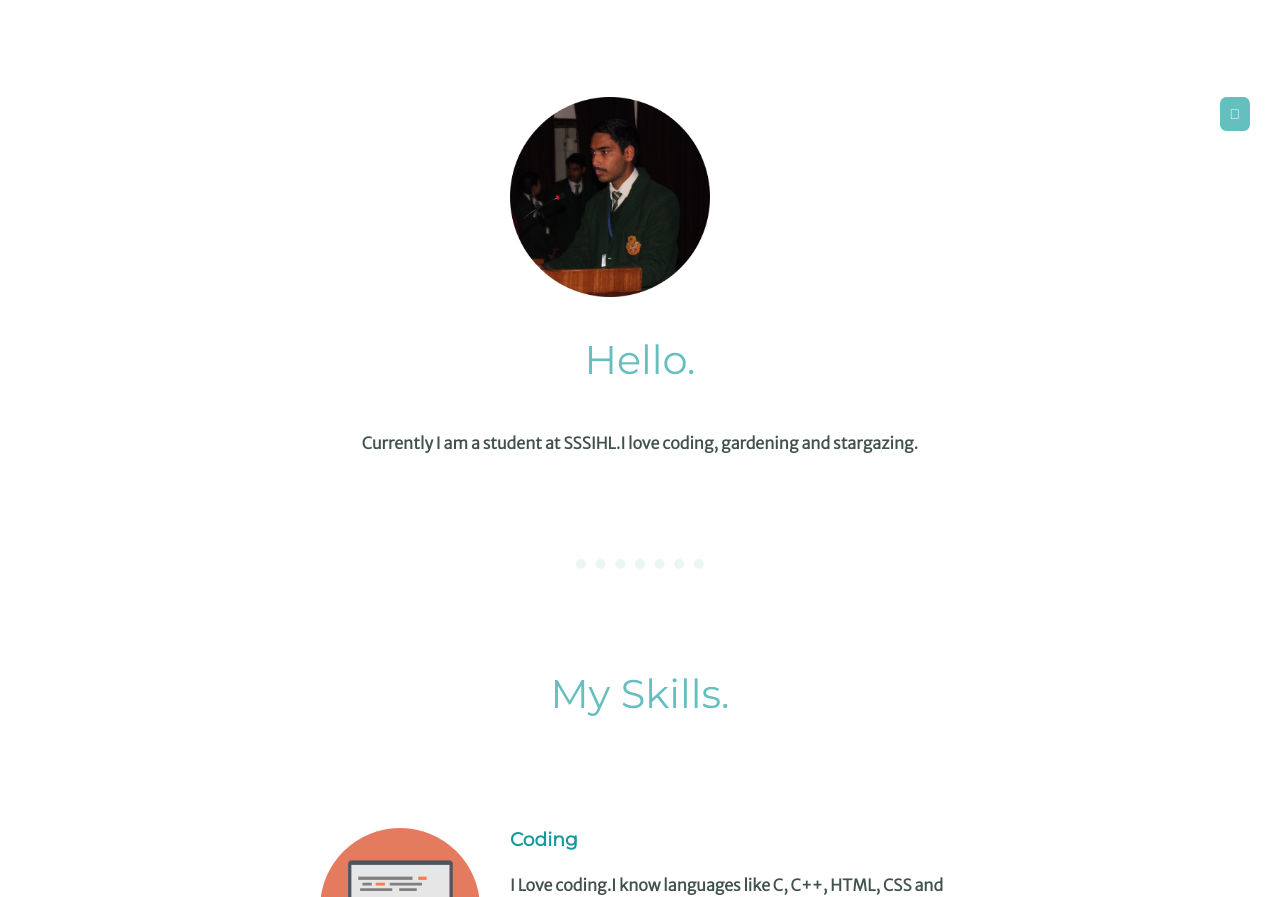
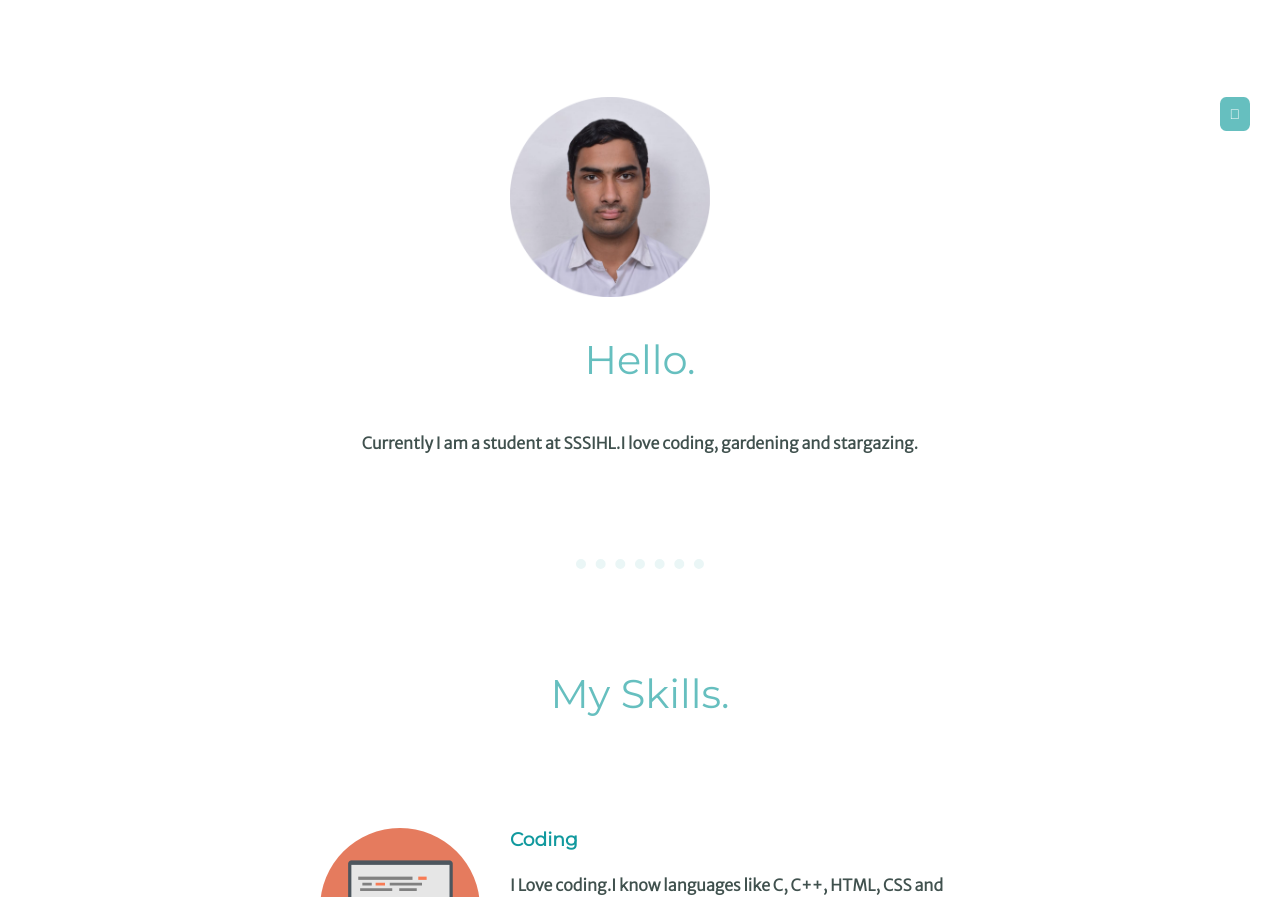
Before and after one commit to Lokesh8Goenka/-cv-, a plain HTML site: page index.html in a window 1280 px wide. Shown: the part 890-1787 px from the top of the page. Drawn offline with Linux system fonts and the light colour scheme; a web font is replaced by a local one.

Commit message:
image is changed

```diff
--- a/index.html
+++ b/index.html
@@ -34,7 +34,7 @@
     <i id="theme" onclick="checkclick()" class="fa-sharp fa-solid fa-circle-half-stroke"></i>
 
     <div class="profile">
-      <img src="images/lokesh.png" height="200px" alt="Lokesh's image">
+      <img src="images/lokesh2.png" height="200px" alt="Lokesh's image">
       <h2>Hello.</h2>
       <p>Currently I am a student at SSSIHL.I love coding, gardening and stargazing.</p>
     </div>
```
Also changed, not shown: images/lokesh2.png (added).
